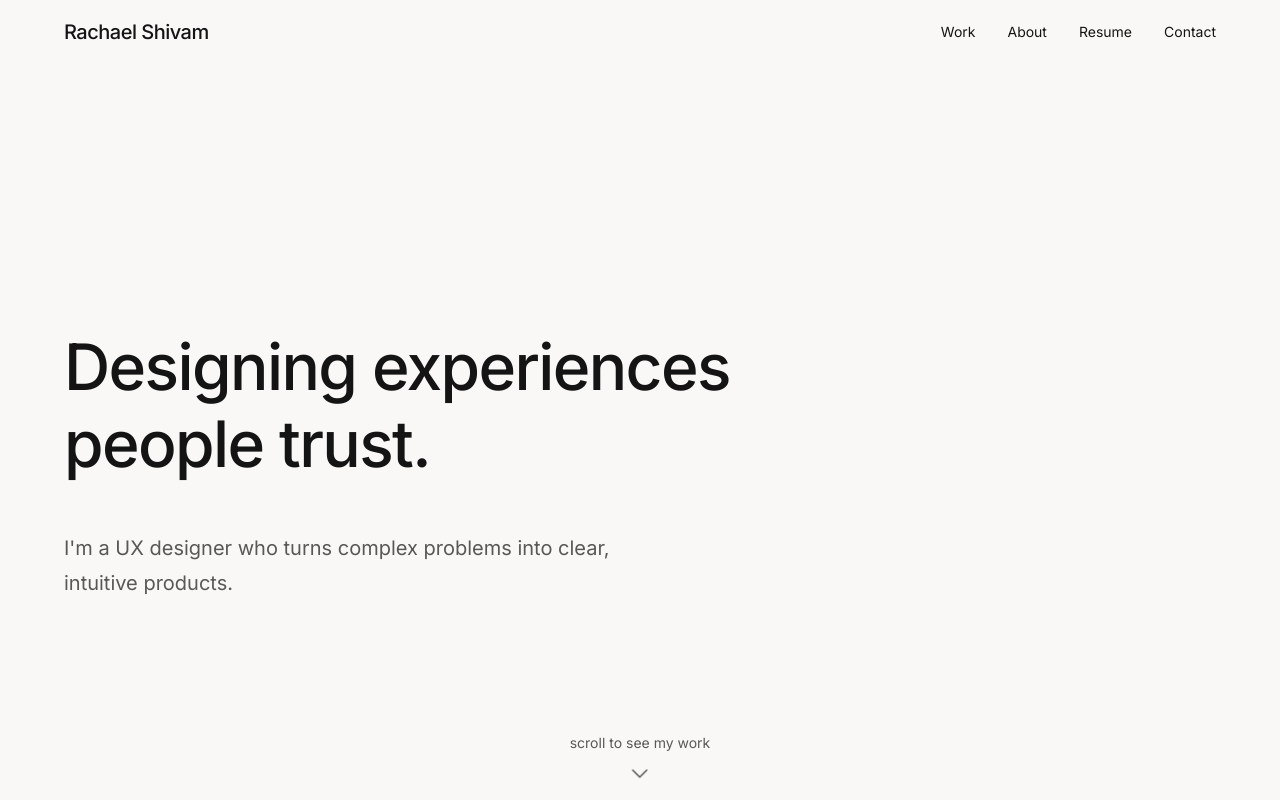
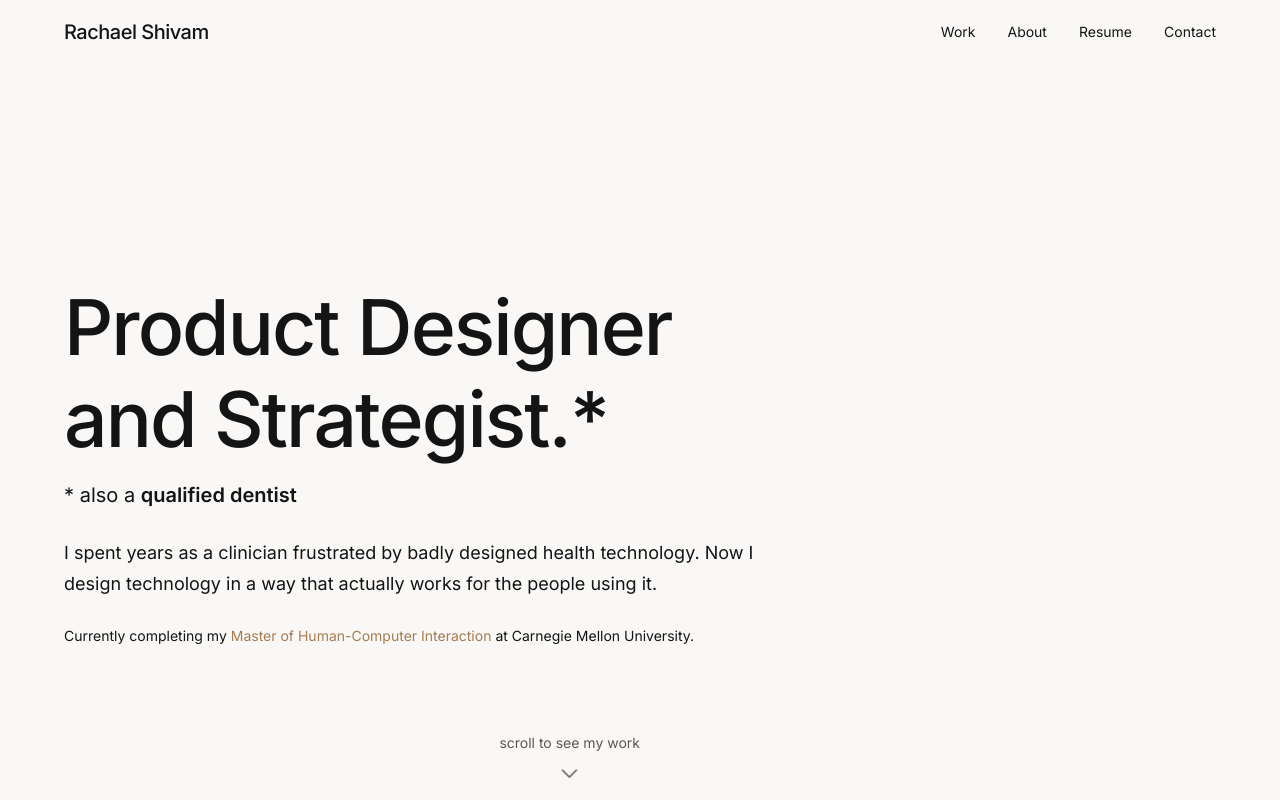
Before and after one commit to rachaelshivam/portfolio, a Next.js app: page / in a window 1280 px wide. Shown: the top 800 px of the page. Built offline with nearby package versions, Linux system fonts and the light colour scheme.

Commit message:
added hero section

```diff
--- a/app/globals.css
+++ b/app/globals.css
@@ -331,3 +331,16 @@ a:hover {
   white-space: nowrap;
   border: 0;
 }
+
+@keyframes fade-in {
+  from {
+    opacity: 0;
+  }
+  to {
+    opacity: 1;
+  }
+}
+
+.animate-fade-in {
+  animation: fade-in 0.6s ease-out forwards;
+}
--- a/components/CaseStudyCard.tsx
+++ b/components/CaseStudyCard.tsx
@@ -37,7 +37,7 @@ export default function CaseStudyCard({
       </div>
 
       <div className="mt-[var(--space-4)]">
-        <h3 className="font-semibold text-[1.25rem] leading-[var(--leading-snug)]">
+        <h3 className="text-[1.25rem] font-semibold leading-[var(--leading-snug)]" style={{ fontWeight: 600 }}>
           {title}
         </h3>
         <p className="mt-[var(--space-2)] truncate text-[1rem] text-muted">
--- a/components/Hero.tsx
+++ b/components/Hero.tsx
@@ -1,3 +1,5 @@
+"use client";
+
 import HashLink from "@/components/HashLink";
 
 function ChevronDownIcon() {
@@ -19,27 +21,54 @@ export default function Hero() {
   return (
     <section
       aria-labelledby="hero-heading"
-      className="relative min-h-screen px-[var(--space-4)] sm:px-[var(--space-6)]"
+      className="relative flex min-h-screen flex-col justify-center px-[var(--space-4)] sm:px-[var(--space-6)]"
     >
-      <div className="mx-auto flex min-h-screen w-full max-w-[var(--max-width-content)] items-center">
+      <div className="mx-auto w-full max-w-[var(--max-width-content)]">
         <div className="max-w-3xl">
           <h1
             id="hero-heading"
-            className="font-bold text-[clamp(2.5rem,5vw,4rem)] leading-[var(--leading-tight)] tracking-tight"
+            className="font-bold text-[clamp(3rem,6vw,5rem)] leading-[var(--leading-tight)] tracking-tight"
           >
-            Designing experiences people trust.
+            Product Designer<br />and Strategist.*
           </h1>
 
-          <p className="mt-[var(--space-6)] max-w-xl text-lg leading-[var(--leading-relaxed)] text-muted sm:mt-[var(--space-7)] sm:text-xl">
-            I&apos;m a UX designer who turns complex problems into clear,
-            intuitive products.
+          <p
+            className="mt-[0.75rem] text-[1.25rem] leading-[var(--leading-relaxed)] opacity-0 animate-fade-in"
+            style={{ animationDelay: '0.5s' }}
+          >
+            * also a <span className="font-semibold">qualified dentist</span>
+          </p>
+
+          <p
+            className="mt-[1.5rem] max-w-[720px] text-[1rem] leading-[var(--leading-relaxed)] sm:text-[1.125rem] opacity-0 animate-fade-in"
+            style={{ animationDelay: '1s' }}
+          >
+            I spent years as a clinician frustrated by badly designed health
+            technology. Now I design technology in a way that actually works
+            for the people using it.
+          </p>
+
+          <p
+            className="mt-[1.5rem] max-w-[640px] text-[0.875rem] leading-[var(--leading-relaxed)] opacity-0 animate-fade-in"
+            style={{ animationDelay: '1s' }}
+          >
+            Currently completing my{" "}
+            <a
+              href="https://www.hcii.cmu.edu/academics/mhci"
+              target="_blank"
+              rel="noopener noreferrer"
+              className="transition-colors duration-200 ease hover:text-[var(--color-accent)]"
+            >
+              Master of Human-Computer Interaction
+            </a>{" "}
+            at Carnegie Mellon University.
           </p>
         </div>
       </div>
 
       <HashLink
         href="#work"
-        className="hero-scroll-link hero-scroll-indicator"
+        className="hero-scroll-link hero-scroll-indicator absolute bottom-20 left-1/2 -translate-x-1/2"
         aria-label="Scroll to work section"
       >
         <span className="text-sm text-muted">scroll to see my work</span>
--- a/components/Publications.tsx
+++ b/components/Publications.tsx
@@ -19,7 +19,7 @@ export default function Publications() {
                 href={item.href}
                 target="_blank"
                 rel="noopener noreferrer"
-                className="publication-link block text-[1.125rem] font-medium leading-[var(--leading-snug)]"
+                className="publication-link block text-[1.25rem] font-semibold leading-[var(--leading-snug)]"
               >
                 {item.title}
               </a>
```
